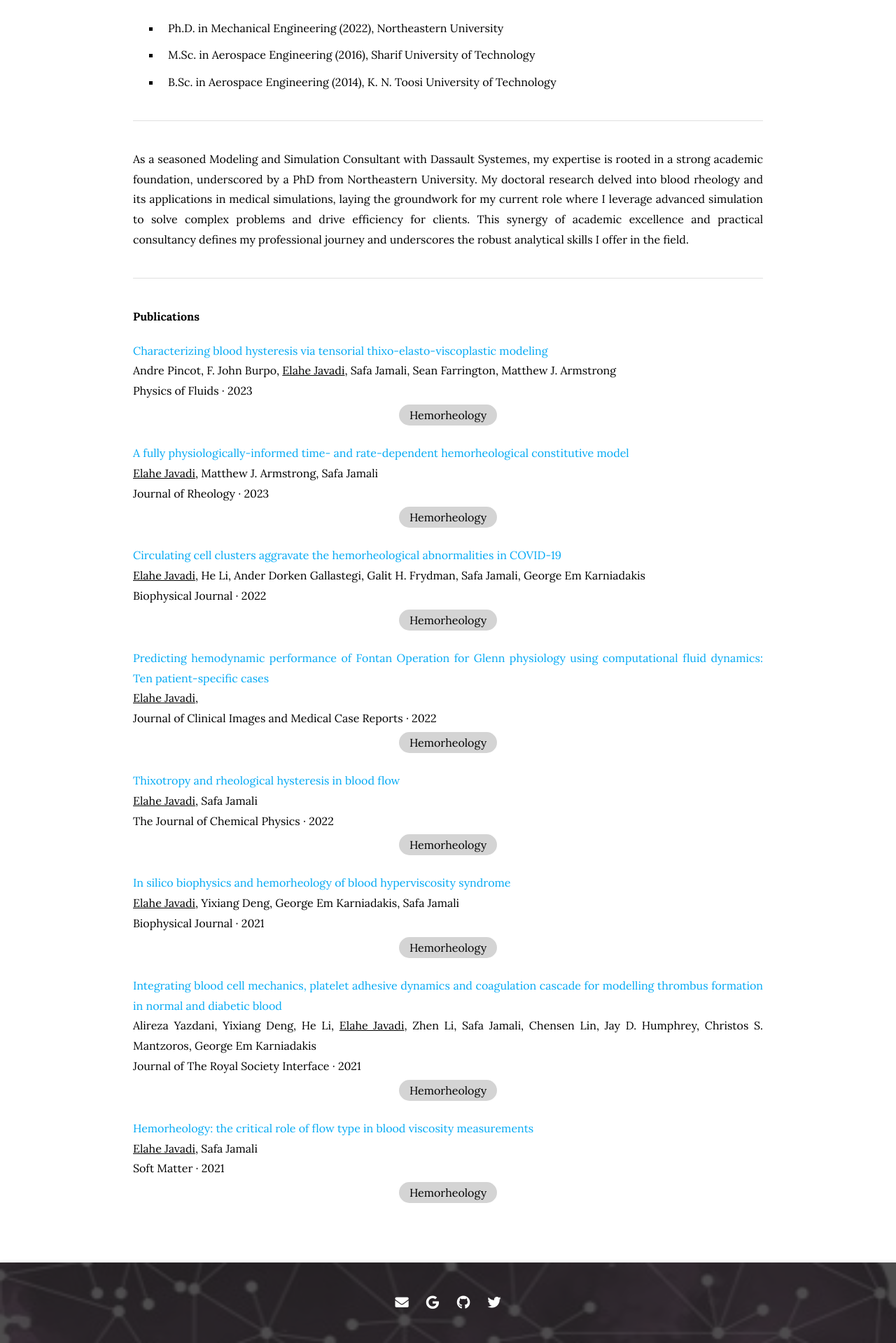
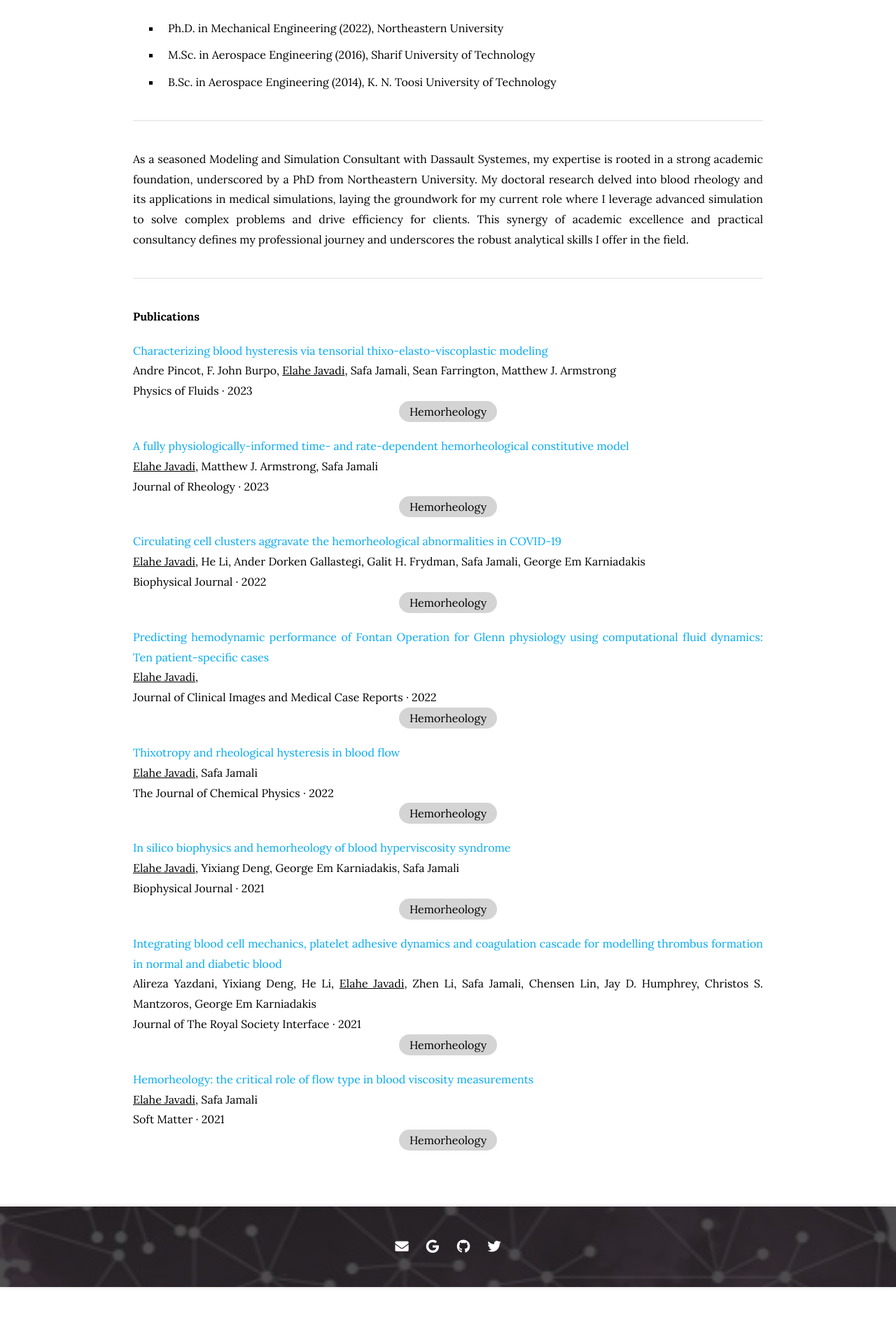
Before and after one commit to procf/procf.github.io, a Jekyll site: the page built from _members/elahe-javadi.md, in a window 1280 px wide. Shown: the part 753-2672 px from the top of the page at 70% size. Built offline with Jekyll 4.4.1, drawn with Linux system fonts in a browser that asks for light colours; nearby versions of some CDN libraries; after the commit the page ends 2592 px from its top, so only the background shows below that.

Commit message:
Bio: try pub tag left align again, and add default "Other" tag

```diff
--- a/_members/elahe-javadi.md
+++ b/_members/elahe-javadi.md
@@ -58,9 +58,13 @@
 
         {% if citation.tags.size > 0 %}
           <div class="tags" style="margin: 0; padding: 0;">
-          {%- for tag in tags -%}
-            <a style="margin: 0; padding: 0;" class="tag" style="background: #D4D4D4;">{{- tag -}}</a>
+          {%- for tag in citation.tags -%}
+            <a class="tag" style="display: inline-block; margin: 0; padding: 5px 15px; border-radius: 999px; color: $black; background: #D4D4D4; text-decoration: none; overflow: hidden; text-overflow: ellipsis; white-space: nowrap; transition: background $fast;">{{- tag -}}</a>
           {%- endfor -%}
+          </div>
+        {% else %}
+          <div class="tags" style="margin: 0; padding: 0;">
+            <a class="tag" style="display: inline-block; margin: 0; padding: 5px 15px; border-radius: 999px; color: $black; background: #D4D4D4; text-decoration: none; overflow: hidden; text-overflow: ellipsis; white-space: nowrap; transition: background $fast;">Other</a>
           </div>
         {% endif %}
       </div>
```
